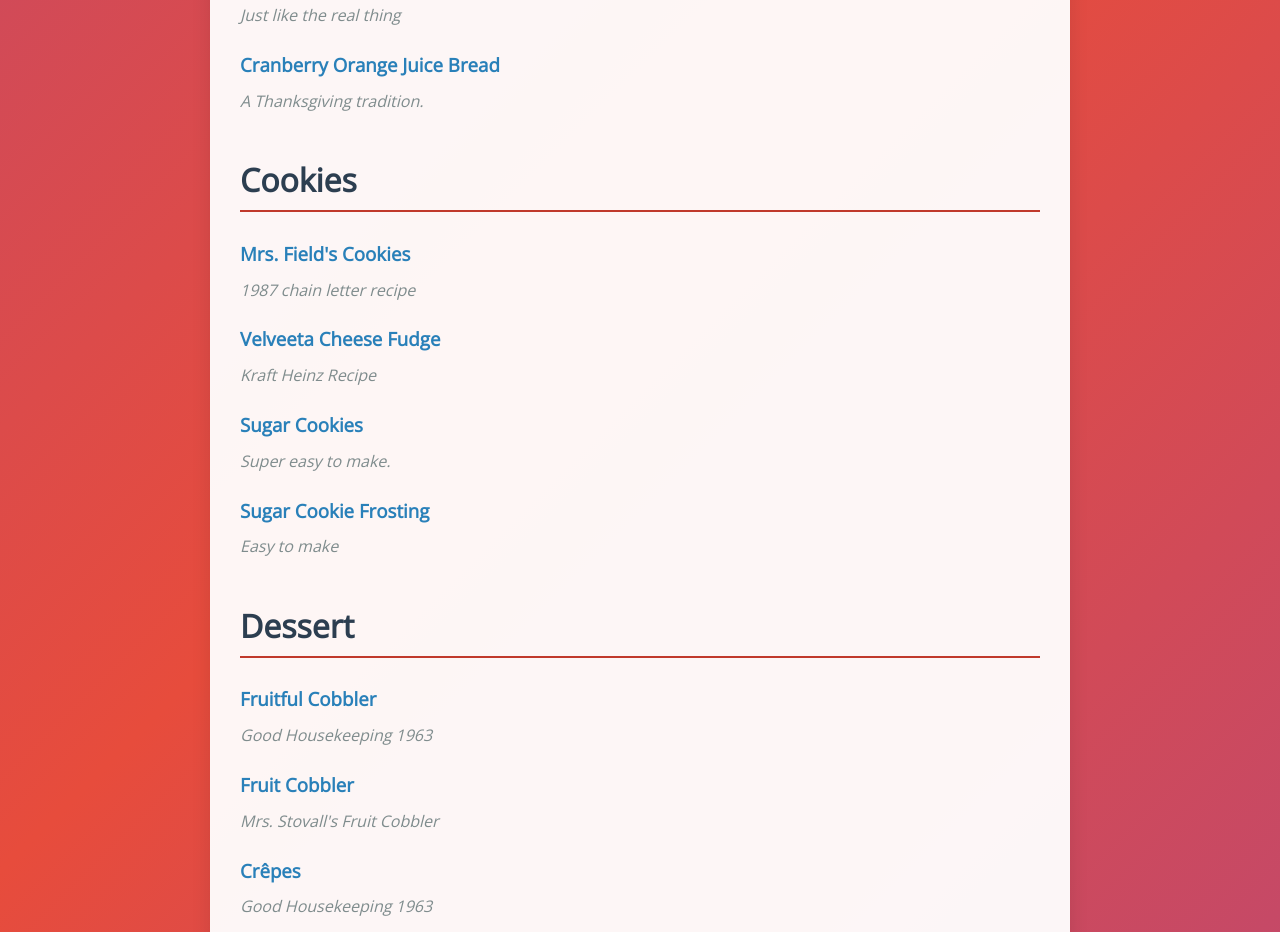
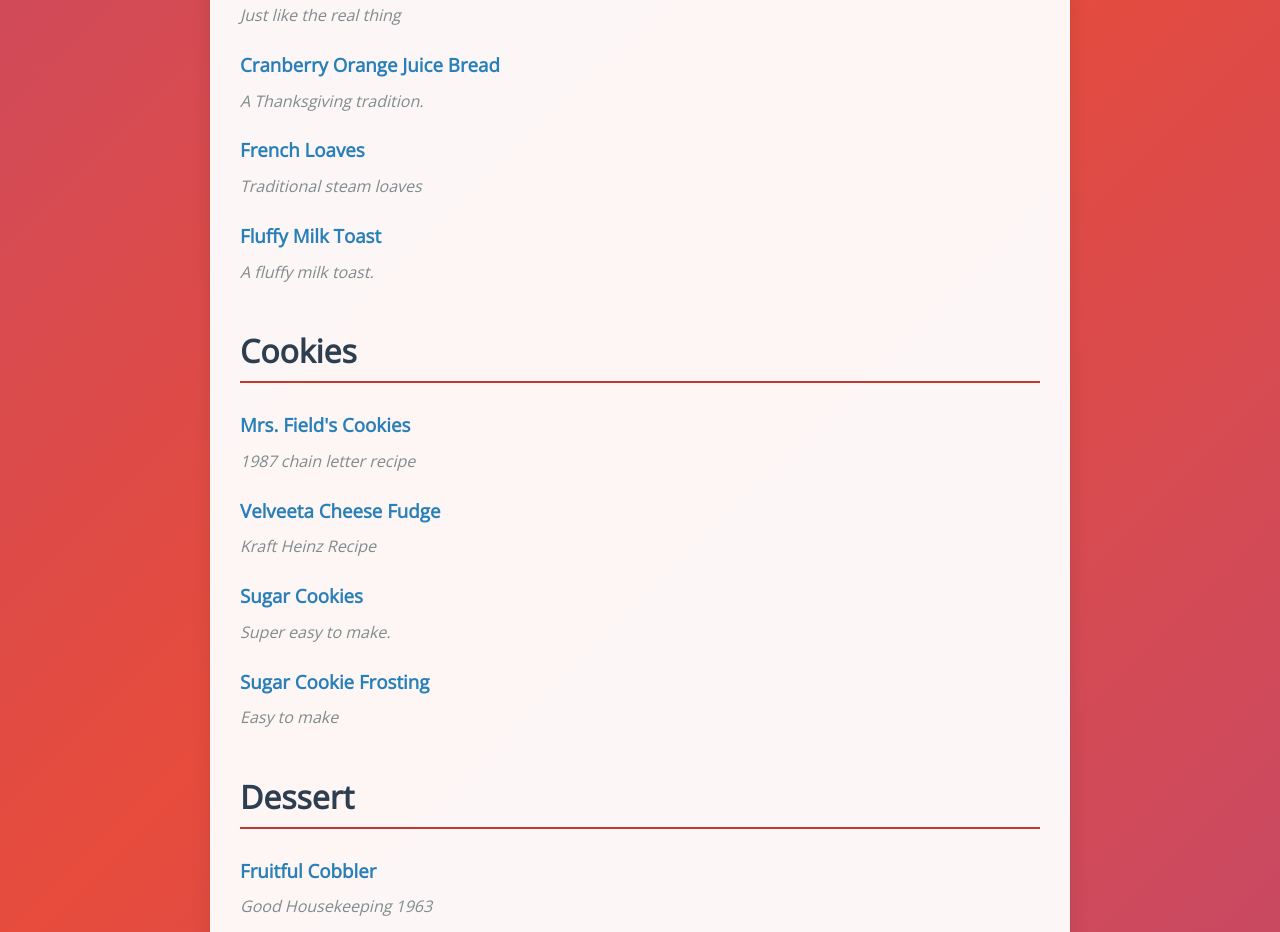
Before and after one commit to Benitoite/recipes, a plain HTML site: page index.html in a window 1280 px wide. Shown: the part 952-1884 px from the top of the page. Drawn offline with nearby package versions, Linux system fonts and the light colour scheme.

Commit message:
Update index.html

```diff
--- a/index.html
+++ b/index.html
@@ -218,6 +218,13 @@
     <h3><a href="cran-ojbread.pdf">Cranberry Orange Juice Bread</a></h3>
     <h4>A Thanksgiving tradition.</h4>
 
+    <h3><a href="french-loaves.pdf">French Loaves</a></h3>
+    <h4>Traditional steam loaves</h4>
+
+    <h3><a href="milktoast.jpg">Fluffy Milk Toast</a></h3>
+    <h4>A fluffy milk toast.</h4>
+
+
     <h2>Cookies</h2>
     <h3><a href="mrsfieldscookies.pdf">Mrs. Field's Cookies</a></h3>
     <h4>1987 chain letter recipe</h4>
```
